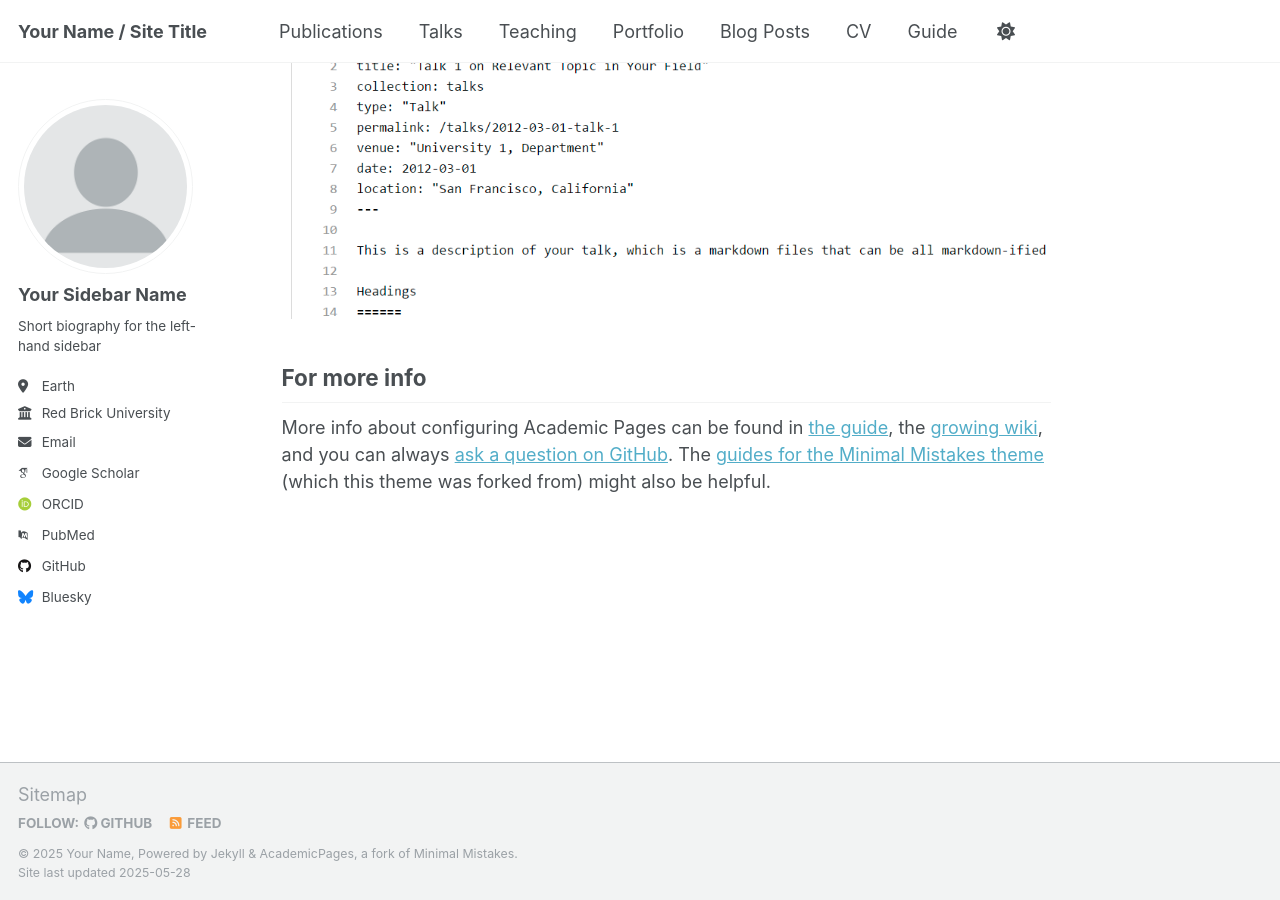
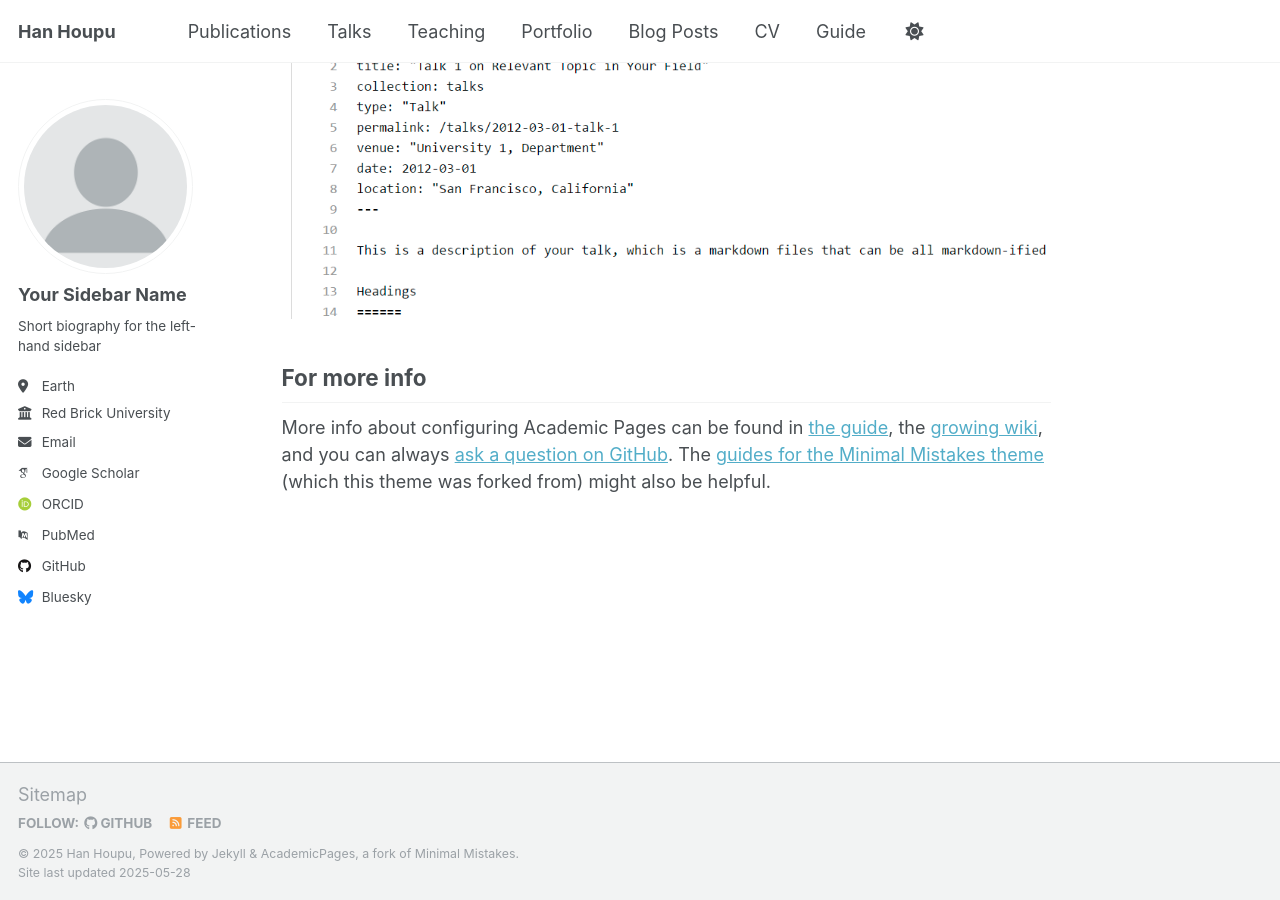
Before and after one commit to HanHoupu/hanhoupu.github.io, a Jekyll site: the page built from _pages/about.md, in a window 1280 px wide and 900 px high, scrolled down 2636 px. Built offline with Jekyll 4.4.1, drawn with Linux system fonts in a browser that asks for light colours; some web fonts are replaced.

Commit message:
Update _config.yml

```diff
--- a/_config.yml
+++ b/_config.yml
@@ -9,11 +9,11 @@
 # Basic Site Settings
 locale                   : "en-US"
 site_theme               : "default"
-title                    : "Your Name / Site Title"
+title                    : "Han Houpu"
 title_separator          : "-"
-name                     : &name "Your Name"
-description              : &description "personal description"
-url                      : https://academicpages.github.io # the base hostname & protocol for your site e.g. "https://[your GitHub username].github.io" or if you already have some other page hosted on Github then use "https://[your GitHub username].github.io/[Your Repo Name]"
+name                     : &name "Han Houpu"
+description              : &description "Physics graduate transitioning into the AI field."
+url                      : https://hanhoupu.github.io # the base hostname & protocol for your site e.g. "https://[your GitHub username].github.io" or if you already have some other page hosted on Github then use "https://[your GitHub username].github.io/[Your Repo Name]"
 baseurl                  : "" # the subpath of your site, e.g. "/blog"
 repository               : "academicpages/academicpages.github.io"
 
```
